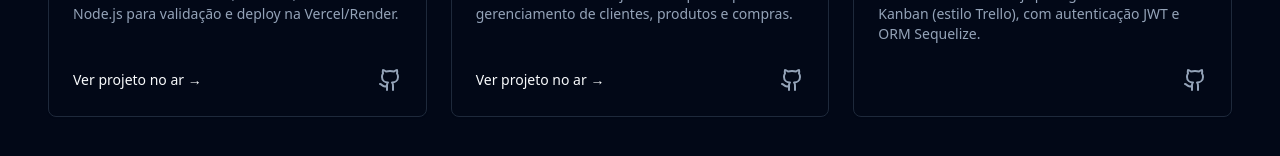
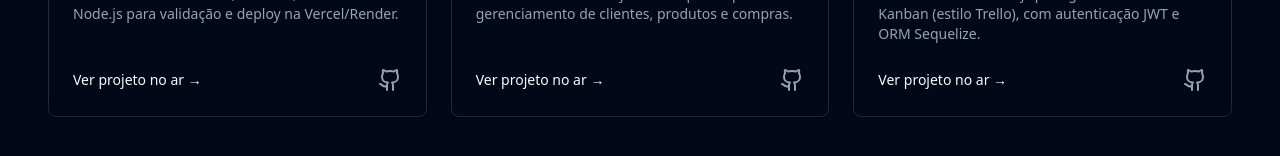
Before and after one commit to GustavoCrisosth/Project---Portfolio, a React (Vite) app in the folder frontend/: page /projetos in a window 1280 px wide. Shown: the part 306-462 px from the top of the page. Built offline with nearby package versions, Linux system fonts and the light colour scheme.

Commit message:
atualizando projetinhos

```diff
--- a/frontend/src/pages/Projects.tsx
+++ b/frontend/src/pages/Projects.tsx
@@ -17,7 +17,7 @@ const projectList = [
     {
         name: "API de Gestão de Projetos",
         description: "API RESTful em Node.js para gestão de tarefas Kanban (estilo Trello), com autenticação JWT e ORM Sequelize.",
-        linkLive: null,
+        linkLive: "https://trello-clone-ui-one.vercel.app/login",
         linkRepo: "https://github.com/GustavoCrisosth/Clone-Trello-API.git"
     }
 ];
```
